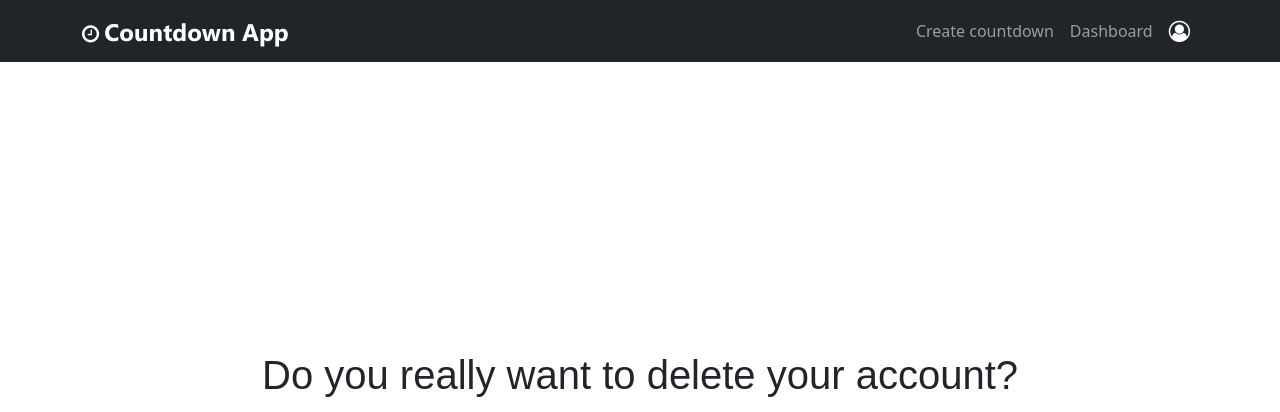
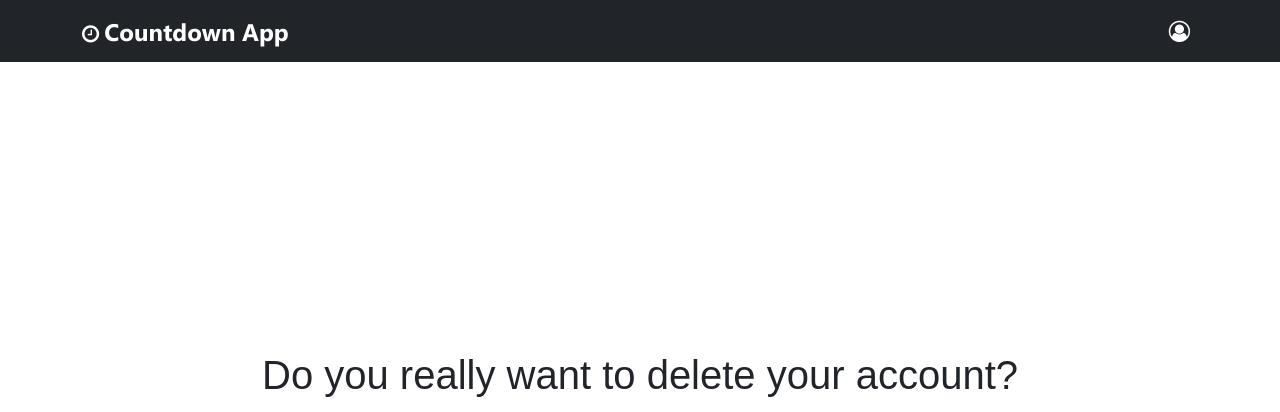
Before and after one commit to kokokojo2/CountDown, a Django app: page /delete-account/ in a window 1280 px wide. Shown: the top 412 px of the page. Run offline with Django 3.2, Linux system fonts and the light colour scheme; the visitor is signed in with stand-in values (Sample User, id 1).

Commit message:
redundant menu items deleted

```diff
--- a/templates/custom_user/e-mail_confirmation.html
+++ b/templates/custom_user/e-mail_confirmation.html
@@ -4,7 +4,7 @@
     {% if confirmed %}
         <div class="text-center">
             <div class="slogan mb-3 mt-5">Congratulations, your account is ready!</div>
-            <a class="btn btn-primary" href="{% url "custom_user:login" %}">Log in</a>
+            <a class="btn btn-primary" href="{% url "custom_user:login" %}">Start!</a>
         </div>
     {% else %}
         <div class="slogan mb-3 mt-5">Ooops, this link is not valid anymore.</div>
--- a/templates/generic/base.html
+++ b/templates/generic/base.html
@@ -19,8 +19,6 @@
         <div class="container">
             <a class="navbar-brand" href="{% url "home" %}"><i class="fa fa-clock-o"></i> <span>Countdown App</span></a>
             <ul class="navbar-nav">
-                <li class="nav-item"><a class="nav-link" href="{% url "countdown:create" %}">Create countdown</a></li>
-                <li class="nav-item"><a class="nav-link" href="{% url "countdown:dashboard" %}">Dashboard</a></li>
                 <li class="nav-item"><a href="{% url "custom_user:login"%}" class="nav-link text-white"><i class="fa fa-user-circle-o fa-lg"></i></a></li>
             </ul>
             {# TODO: make link to user management page when ready #}
```
